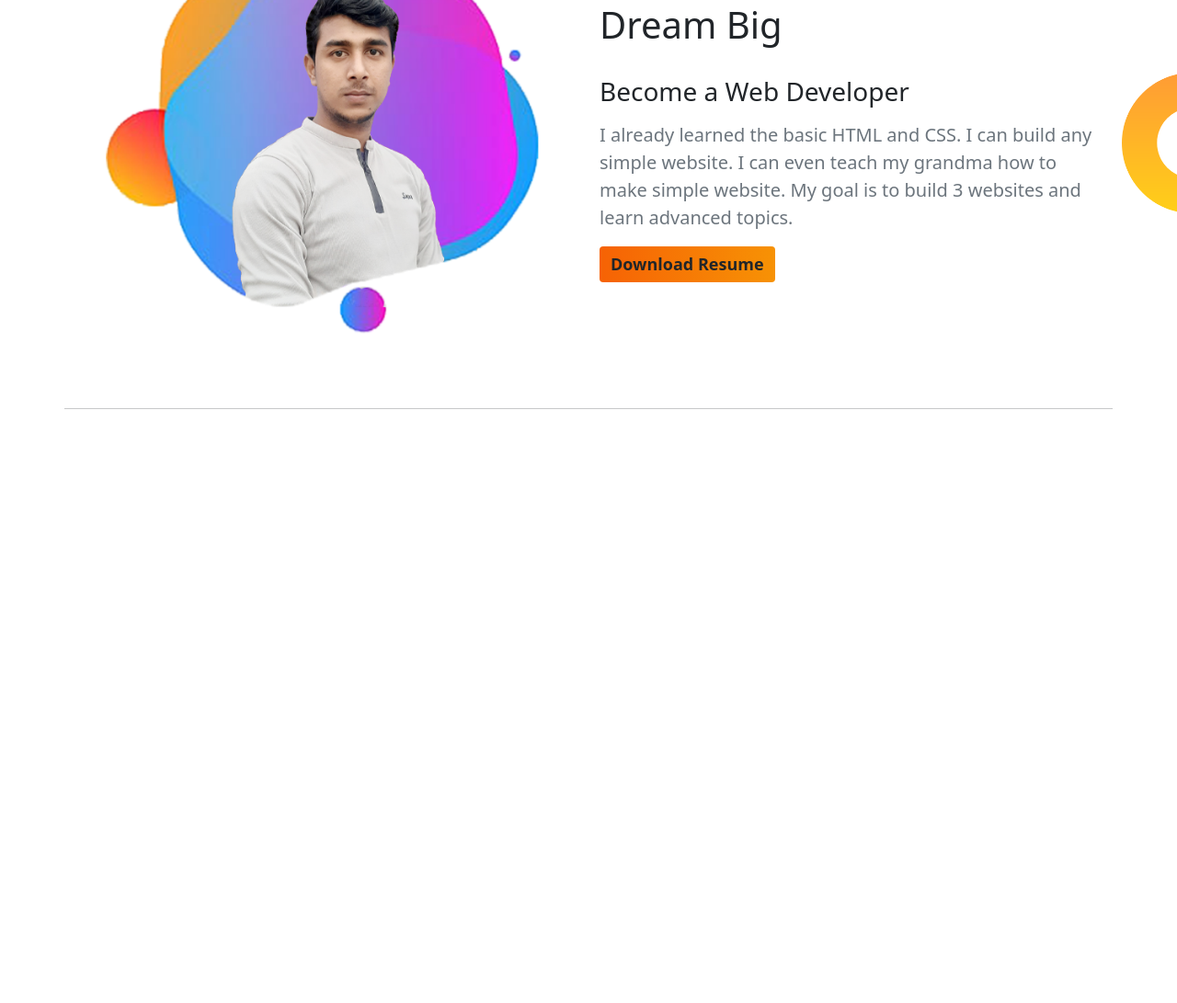
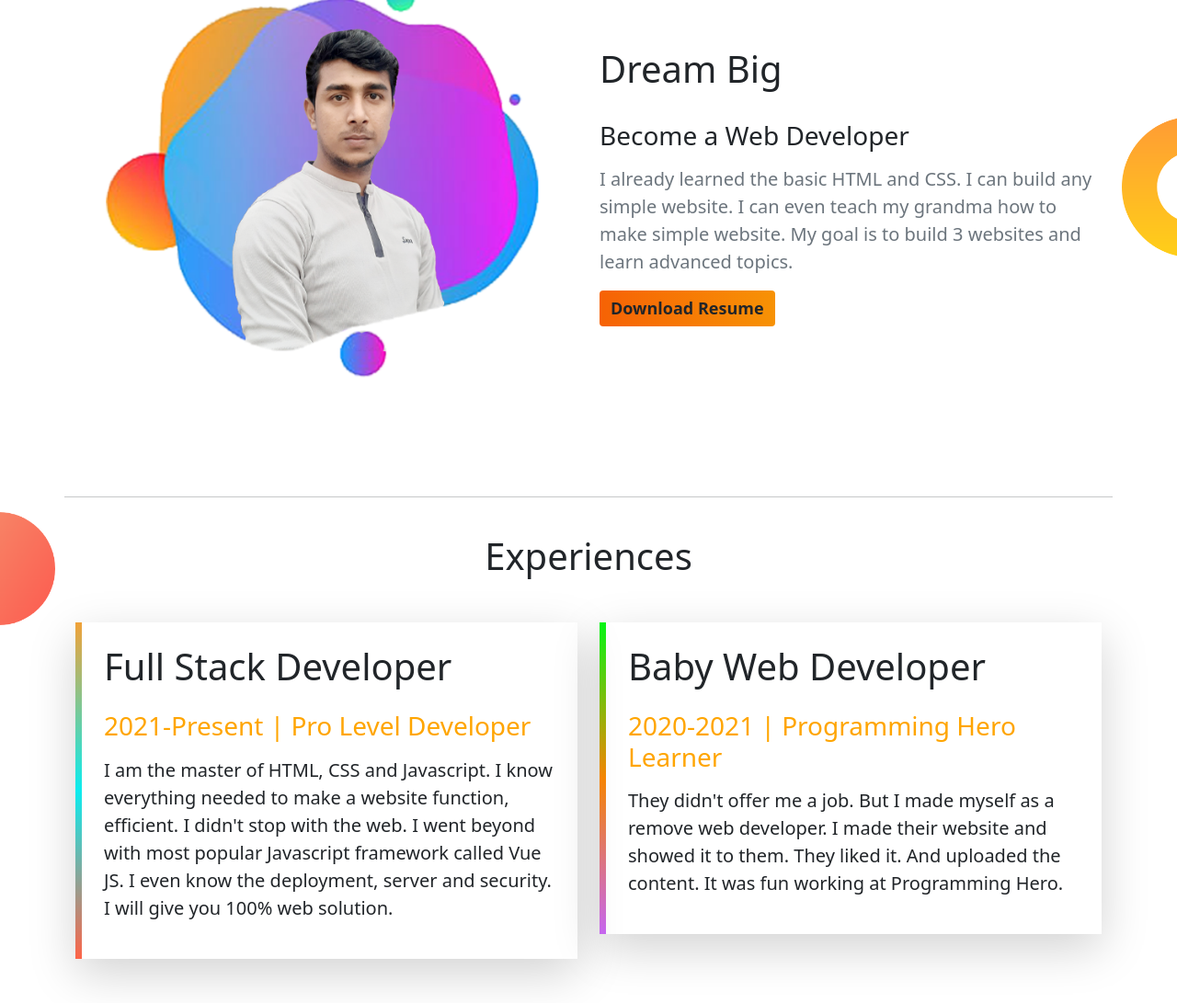
Before and after one commit to marufurs4294/Simple-Portfolio, a plain HTML site: page index.html in a window 1280 px wide. Shown: the part 729-1820 px from the top of the page at 92% size. Before the commit the page ends 1190 px from the top, so only its background shows below. Drawn offline with nearby package versions, Linux system fonts and the light colour scheme.

Commit message:
experience section added

```diff
--- a/index.html
+++ b/index.html
@@ -46,7 +46,7 @@
           </div>
           <div class="col-lg-6">
             <div>
-                <img class="img-fluid" src="./images/siyam2.png" alt="">
+              <img class="img-fluid" src="./images/siyam2.png" alt="" />
             </div>
           </div>
         </div>
@@ -54,22 +54,28 @@
     </section>
 
     <!-- hr -->
-    <hr class="container">
+    <hr class="container" />
 
     <!-- Big Dream -->
 
-    <section class="dream-big">
+    <section class="dream-big py-5">
       <div class="container">
         <div class="row align-items-center">
           <div class="col-lg-6">
-                    <img class="img-fluid" src="./images/siyam1.png" alt="">
+            <img class="img-fluid" src="./images/siyam1.png" alt="" />
           </div>
           <div class="col-lg-6">
             <div>
               <h1 class="pb-4">Dream Big</h1>
               <h3 class="pb-2">Become a Web Developer</h3>
-                        <p class="text-muted">I already learned the basic HTML and CSS. I can build any simple website. I can even teach my grandma how to make simple website. My goal is to build 3 websites and learn advanced topics.</p>
-                        <a href="" target="_blank" class="btn btn-bg fw-bold">Download Resume</a>
+              <p class="text-muted">
+                I already learned the basic HTML and CSS. I can build any simple
+                website. I can even teach my grandma how to make simple website.
+                My goal is to build 3 websites and learn advanced topics.
+              </p>
+              <a href="" target="_blank" class="btn btn-bg fw-bold"
+                >Download Resume</a
+              >
             </div>
           </div>
         </div>
@@ -77,7 +83,51 @@
     </section>
 
     <!-- hr -->
-    <hr class="container">
+    <hr class="container" />
+
+    <!-- Experiences -->
+    <section class="experiences py-4">
+      <div class="container">
+        <div class="text-center">
+          <h1 class="section-title">Experiences</h1>
+        </div>
+        <div class="row justify-content-center g-4  mt-4">
+
+
+            <div class="col-lg-6 my-4">
+                <div class="shadow-lg  p-4 experience-item1">
+                  <h1 class="pb-3">Full Stack Developer</h1>
+                  <h3 class="text-orange pb-2">
+                    2021-Present | Pro Level Developer
+                  </h3>
+                  <p>
+                    I am the master of HTML, CSS and Javascript. I know everything
+                    needed to make a website function, efficient. I didn't stop with
+                    the web. I went beyond with most popular Javascript framework
+                    called Vue JS. I even know the deployment, server and security.
+                    I will give you 100% web solution.
+                  </p>
+                </div>
+              </div>
+
+              <div class="col-lg-6 my-4">
+                <div class="shadow-lg p-4  experience-item2">
+                  <h1 class="pb-3">Baby Web Developer</h1>
+                  <h3 class="text-orange pb-2">
+                    2020-2021 | Programming Hero Learner
+                  </h3>
+                  <p>
+                    They didn't offer me a job. But I made myself as a remove web
+                    developer. I made their website and showed it to them. They
+                    liked it. And uploaded the content. It was fun working at
+                    Programming Hero.
+                  </p>
+                </div>
+              </div>
+
+          </div>
+      </div>
+    </section>
 
     <!-- Bootstrap Bundle with Popper -->
     <script
--- a/style.css
+++ b/style.css
@@ -26,3 +26,19 @@ color: #fff;
     background-size: 60px;
     background-position: right;
 }
+/* Experiences */
+.experiences{
+    background-image: url(./images/exp-bg.png);
+    background-repeat: no-repeat;
+    background-size: 60px;
+}
+.experience-item1{
+    border-left: 7px solid;
+    border-image: linear-gradient(rgb(242, 161, 55), rgb(12, 236, 239), tomato);
+    border-image-slice: 1;
+}
+.experience-item2{
+    border-left: 7px solid;
+    border-image: linear-gradient(rgb(4, 246, 21), rgb(245, 132, 2), rgb(197, 102, 241));
+    border-image-slice: 1;
+}
```
Lines whose indentation alone changed are shown as unchanged.
